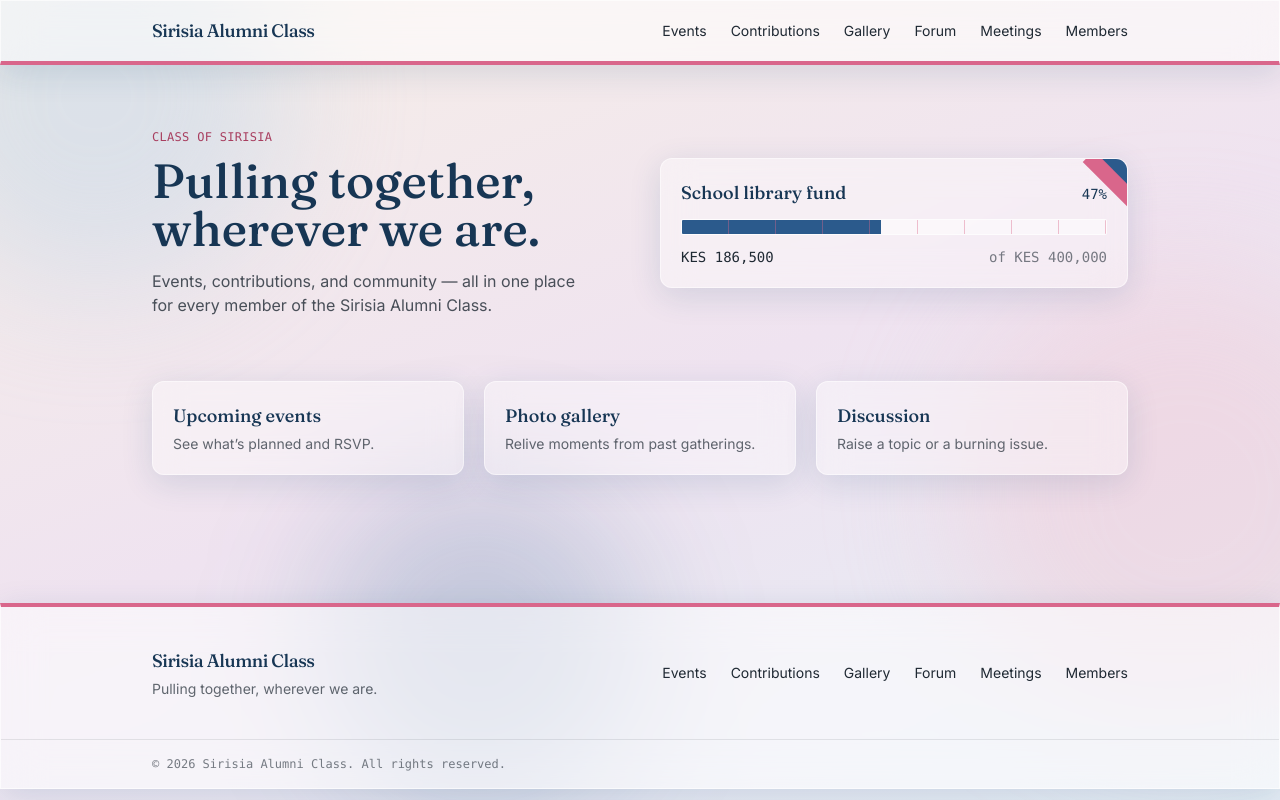
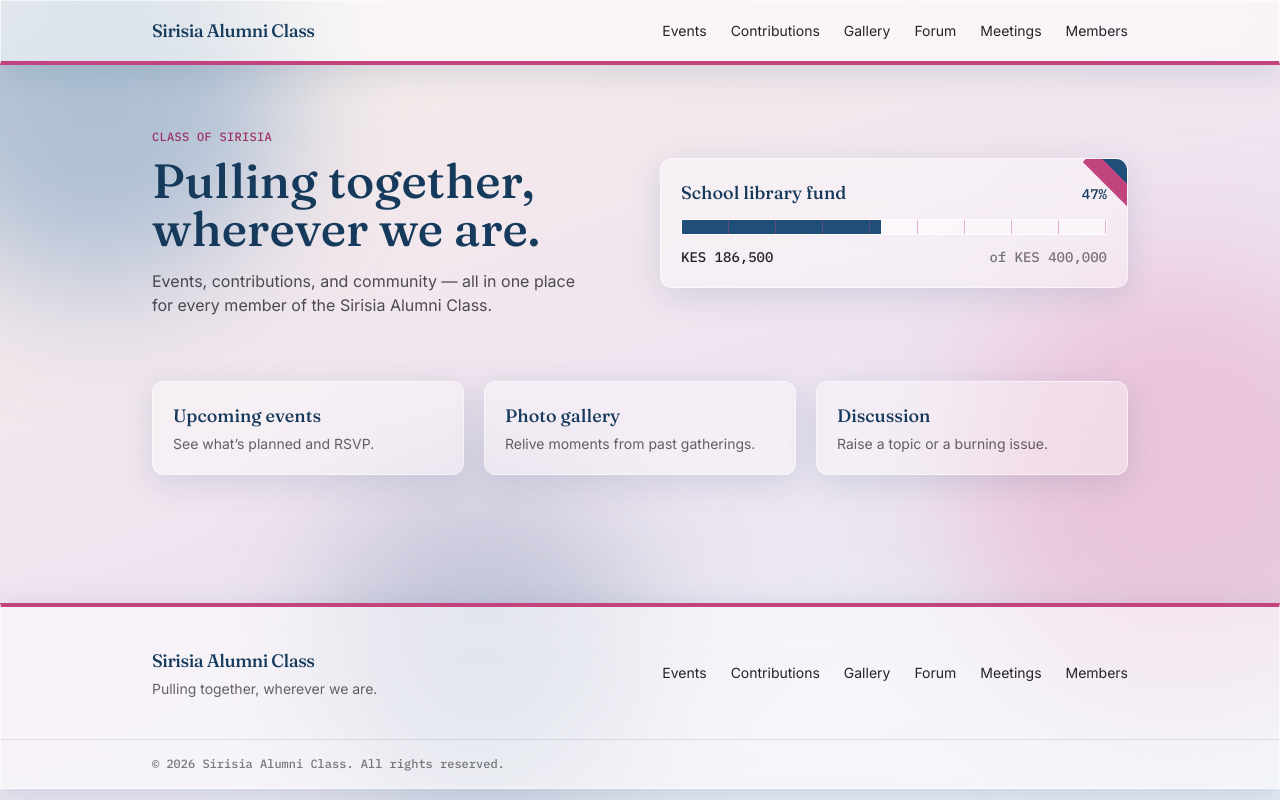
Before and after one commit to fonsi-skater/sirisia-alumni, a Next.js app: page / in a window 1280 px wide. Built offline with nearby package versions, Linux system fonts and the light colour scheme.

Commit message:
Fix tailwind config — restore parchment/line colors and mono font

```diff
--- a/tailwind.config.ts
+++ b/tailwind.config.ts
@@ -8,21 +8,24 @@ const config: Config = {
   theme: {
     extend: {
       colors: {
+        parchment: '#F6F3EF',
         blue: {
-          DEFAULT: '#2B5A8C',
-          dark: '#173654',
-          light: '#B7D2E8',
+          DEFAULT: '#1F4E79',
+          dark: '#163A5C',
+          light: '#4A7FB5',
         },
         pink: {
-          DEFAULT: '#D9668B',
-          dark: '#A83E5F',
-          light: '#F2C6D3',
+          DEFAULT: '#C2447E',
+          dark: '#9C3564',
+          light: '#E893B7',
         },
-        ink: '#1F2933',
+        ink: '#24232A',
+        line: '#DEDAD2',
       },
       fontFamily: {
         sans: ['var(--font-sans)'],
         display: ['var(--font-display)'],
+        mono: ['var(--font-mono)'],
       },
     },
   },
```
